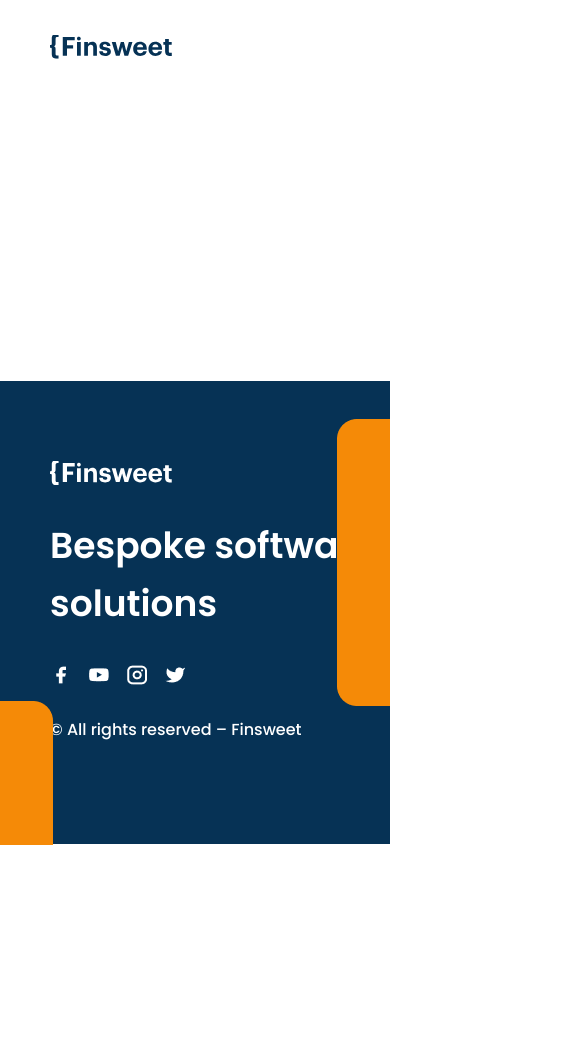
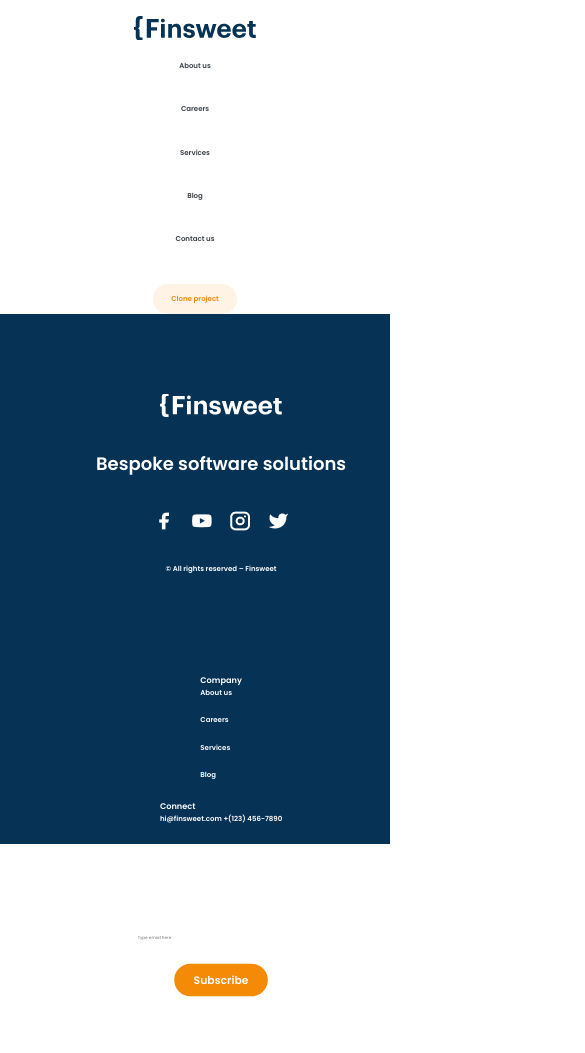
Before and after one commit to botirjonkadirov/4-dars, a plain HTML site: page pages/about-us/about-us.html in a window 390 px wide. Shown: the top 1053 px of the page, 585 px wide, since content can reach past the window. Before the commit the page ends 845 px from the top, so only its background shows below. Drawn offline with Linux system fonts and the light colour scheme.

Commit message:
responsive header and footer

```diff
--- a/css/global.css
+++ b/css/global.css
@@ -107,7 +107,7 @@
     font-family: 'poppins', sans-serif;
     height: 100%;
     font-size: 1.6rem;
-    font-weight: 500;
+    font-weight: 600;
     display: flex;
     flex-direction: column;
     line-height: 1.6;
@@ -266,3 +266,149 @@
     bottom: 8rem;
     right: 0;
  }
+
+ /* media */
+ @media (max-width: 1390px) {
+  .footer {
+    width: auto;
+    height: auto;
+    display: flex;
+    position: relative;
+  }
+  .header-wrapper {
+    width: auto;
+  }
+  .footer-item-three {
+    margin-right: auto;
+  }
+  .footer-item-fore {
+    margin-left: 5rem;
+    margin-right: 5rem;
+  }
+  .footer-item-one {
+    margin-left: 4rem;
+  }
+ }
+ @media (max-width: 1204px) {
+  .footer-item-second {
+    margin-right: 5rem;
+  }
+ }
+ @media (max-width: 1150px) {
+  .footer-item-second {
+    position: absolute;
+    top: 50rem;
+    left: 8.5rem;
+  }
+  .footer-left-image {
+    top: auto;
+  }
+  .footer-item-three {
+    position: absolute;
+    top: 50rem;
+    left: 30rem;
+  }
+  .footer {
+    flex-grow: 1;
+  }
+  body {
+    font-size: 1.2rem;
+  }
+ }
+ @media (max-width: 864px) {
+  .footer-item-fore {
+    margin-left: auto;
+  }
+ }
+ @media (max-width: 810px) {
+  .footer-wrapper-container {
+    flex-direction: column;
+    align-items: center;
+    gap: 2rem;
+  }
+  .footer-item-fore {
+    display: flex;
+    align-items: center;
+    position: static;
+    margin-left: auto;
+    margin-right: auto;
+  }
+  .footer-item-second {
+    display: block;
+    position: static;
+    margin-left: auto;
+    margin-right: auto;
+  }
+  .footer-item-one {
+    display: flex;
+    align-items: center;
+    position: static;
+    margin-left: auto;
+    margin-right: auto;
+  }
+  .footer-item-three {
+    display: block;
+    position: static;
+    margin-left: auto;
+    margin-right: auto;
+  }
+  .footer-site-nav {
+    position: static;
+    margin-left: auto;
+    margin-right: auto;
+  }
+  .footer-left-image {
+    display: none;
+  }
+  .footer-right-image {
+    display: none;
+  }
+  .footer-form {
+    margin-left: auto;
+    margin-right: auto;
+    display: flex;
+    flex-direction: column;
+    align-items: center;
+    margin-bottom: 2rem;
+  }
+  .header-wrapper {
+    flex-direction: column;
+    gap: 2rem;
+  }
+  .header-ul {
+    flex-direction: column;
+    align-items: center;
+  }
+  .header-nav-yellow {
+    padding: 0.9rem 1.8rem;
+  }
+ }
+ @media (max-width: 605px) {
+  body {
+    font-size: 0.8rem;
+  }
+  .footer-heading {
+    font-size: 1.8rem;
+  }
+  .footer-form {
+    scale: 0.8;
+  }
+  .header-nav {
+    scale: 0.8rem;
+  }
+ }
+ @media (max-width: 445px) {
+  .header-ul-main {
+    flex-direction: column;
+  }
+  .footer {
+    display: flex;
+ }
+
+ .footer-form {
+  scale: 0.6;
+}
+body {
+  font-size: 0.7rem;
+}
+}
--- a/pages/about-us/about-us.css
+++ b/pages/about-us/about-us.css
@@ -0,0 +1,3 @@
+.hero {
+    background-color: var(--sections-bg);
+}
--- a/pages/about-us/about-us.html
+++ b/pages/about-us/about-us.html
@@ -28,7 +28,11 @@
     <!-- header end -->
 
     <!-- main start -->
-    <main class="main"></main>
+    <main class="main">
+        <div class="hero">
+
+        </div>
+    </main>
     <!-- main end -->
 
     <!-- footer start-->
```
